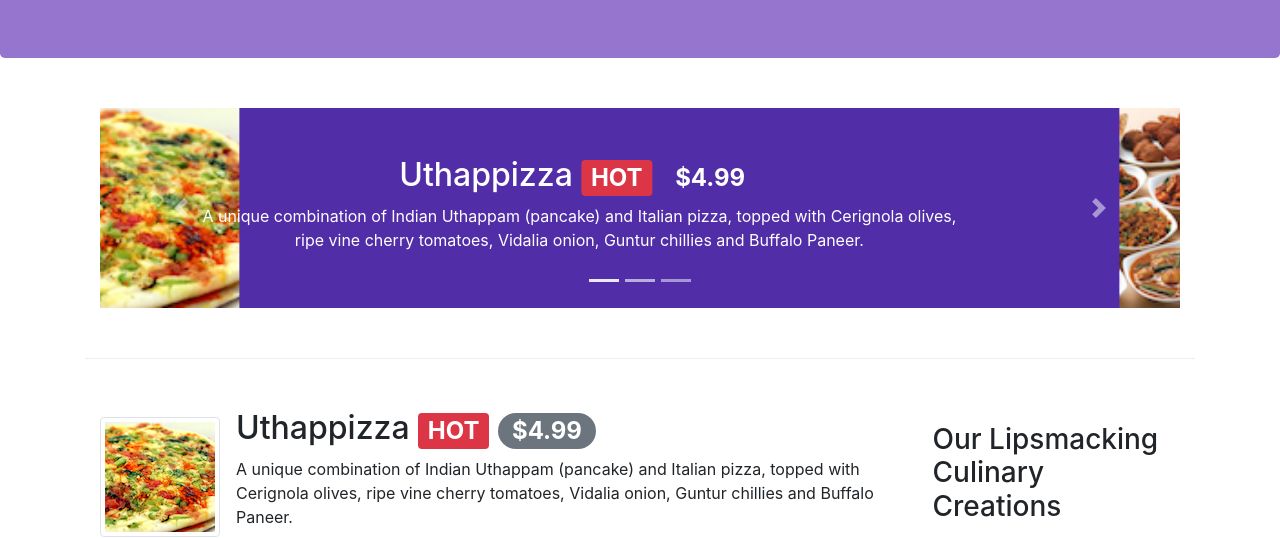
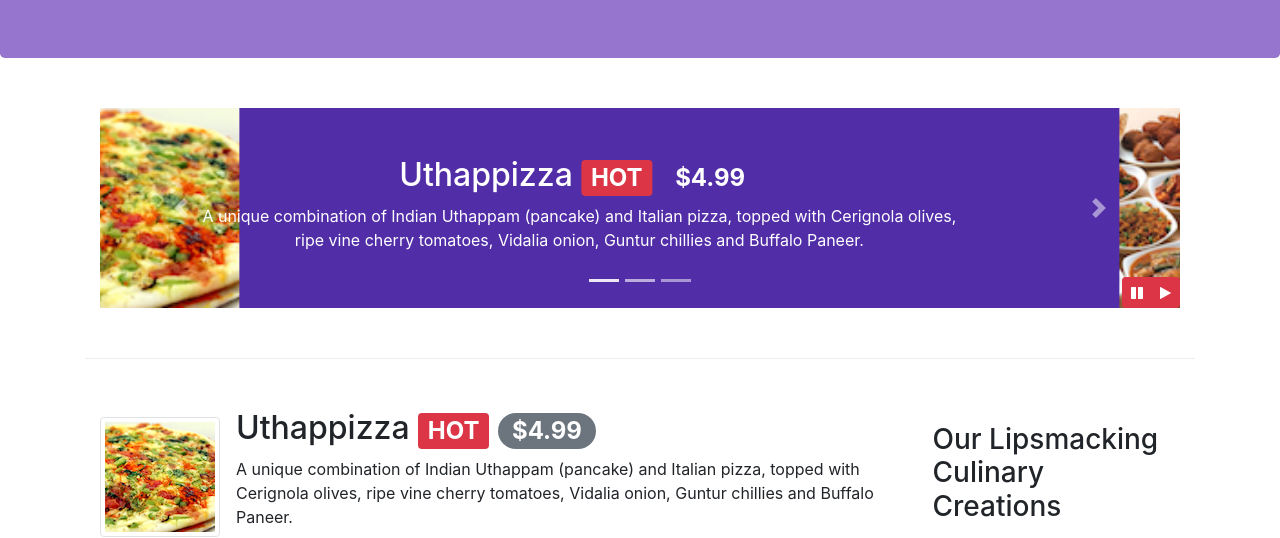
Before and after one commit to purirahul/Bootsrap-Practice, a website: page index.html in a window 1280 px wide. Shown: the part 276-814 px from the top of the page. Drawn offline with nearby package versions, Linux system fonts and the light colour scheme.

Commit message:
Added some jquery to play pause carousel

```diff
--- a/css/mystyles.css
+++ b/css/mystyles.css
@@ -59,3 +59,11 @@ body{
     left: 0;
     min-height: 200px;
 }
+
+
+#carouselButton {
+    right:0px;
+    position: absolute;
+    bottom: 0px;
+    z-index: 1;
+}
--- a/index.html
+++ b/index.html
@@ -239,6 +239,14 @@
                    <a class="carousel-control-next" href="#mycarousel" role="button" data-slide="next">
                        <span class="carousel-control-next-icon"></span>
                    </a>
+                   <div class="btn-group mr-auto" id="carouselButton">
+                    <button class="btn btn-danger btn-sm" id="carousel-pause">
+                	    <span class="fa fa-pause"></span>
+                    </button>
+                    <button class="btn btn-danger btn-sm" id="carousel-play">
+                	    <span class="fa fa-play"></span>
+                    </button>
+                </div>
              </div>
            </div>
       </div>
@@ -349,6 +357,17 @@
     <script src="node_modules/jquery/dist/jquery.slim.min.js"></script>
     <script src="node_modules/popper.js/dist/umd/popper.min.js"></script>
     <script src="node_modules/bootstrap/dist/js/bootstrap.min.js"></script>
+    <script>
+        $(document).ready(function() {
+          $('#mycarousel').carousel({ interval: 2000});
+          $('#carousel-pause').click(function(){
+              $('#mycarousel').carousel('pause');
+          });
+          $('#carousel-play').click(function(){
+              $('#mycarousel').carousel('cycle');
+          });
+        })
+    </script>
 
 </body>
 
```
